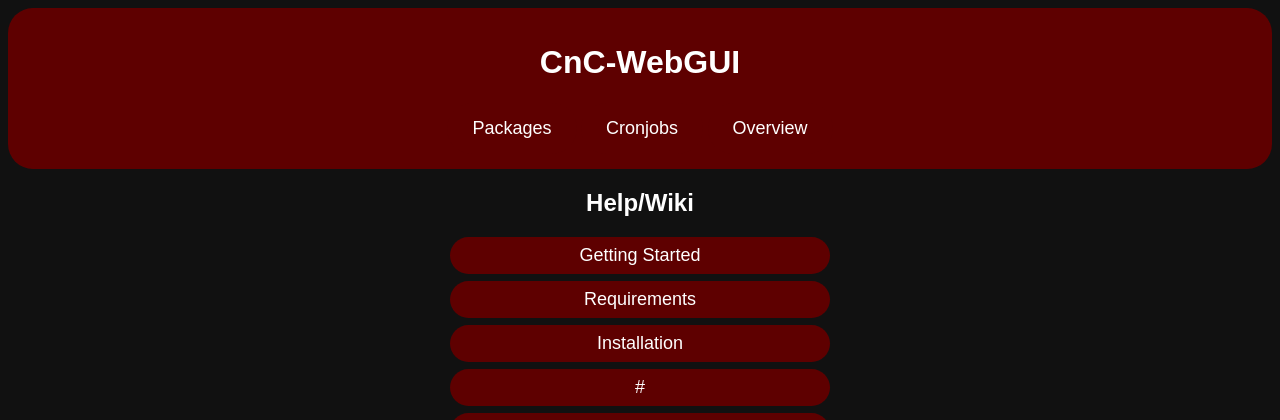
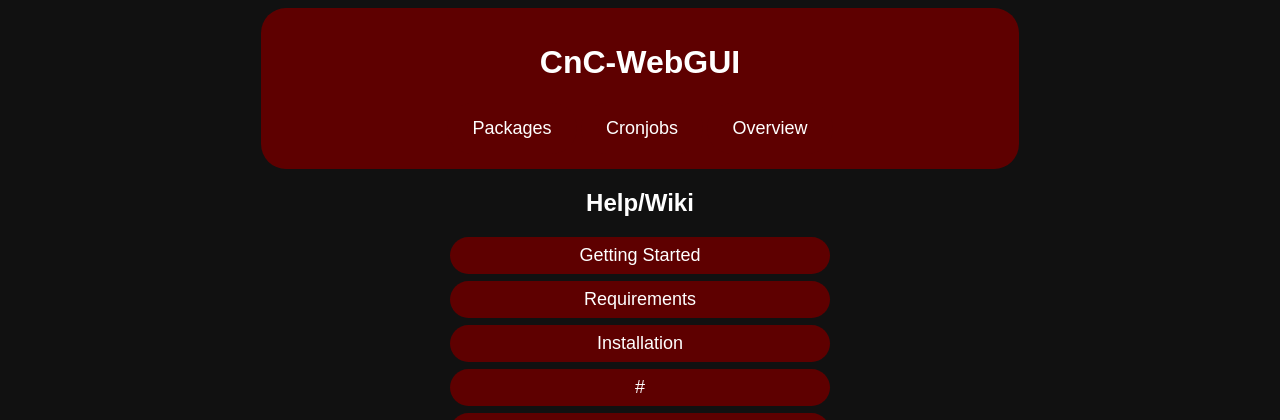
Before and after one commit to RunesRepoHub/CnC-WebGUI, a PHP site: page / in a window 1280 px wide. Shown: the top 420 px of the page. Run offline with PHP 8.4, Linux system fonts and the light colour scheme.

Commit message:
Full style upgrade for index

```diff
--- a/CnC-WebGUI/Nginx-Docker/html/style.css
+++ b/CnC-WebGUI/Nginx-Docker/html/style.css
@@ -185,8 +185,8 @@ img {
   padding:15px;
   text-align:center;
   border-radius:25px;
-  width:25%;
-  margin-left:38%;
+  width:60%;
+  margin-left:20%;
 }
 
 .footer {
@@ -280,8 +280,8 @@ img {
     margin-left: 20%;
   }
   .overskift, .products-box {
-    width: 100%;
-    margin-left: 0;
+    width: 60%;
+    margin-left: 20%;
   }
   .footer {
     width: 60%;
```
